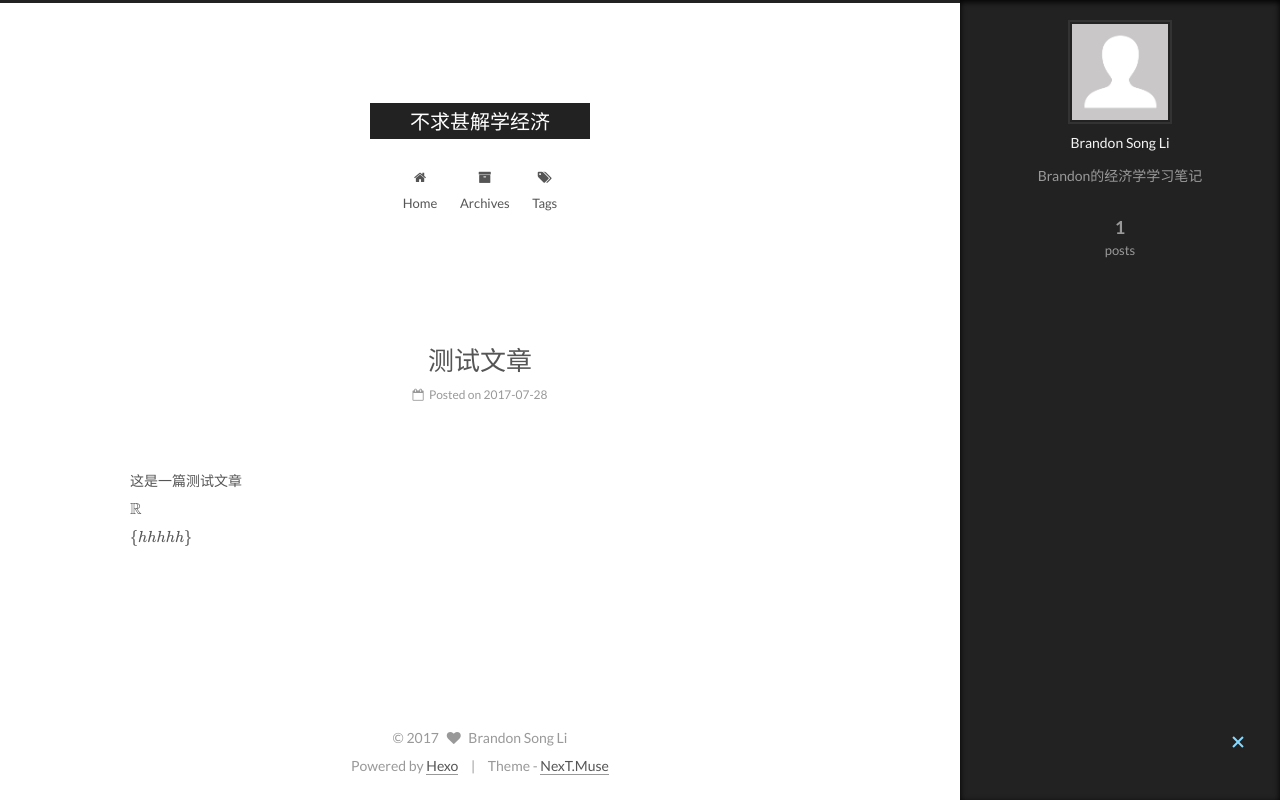
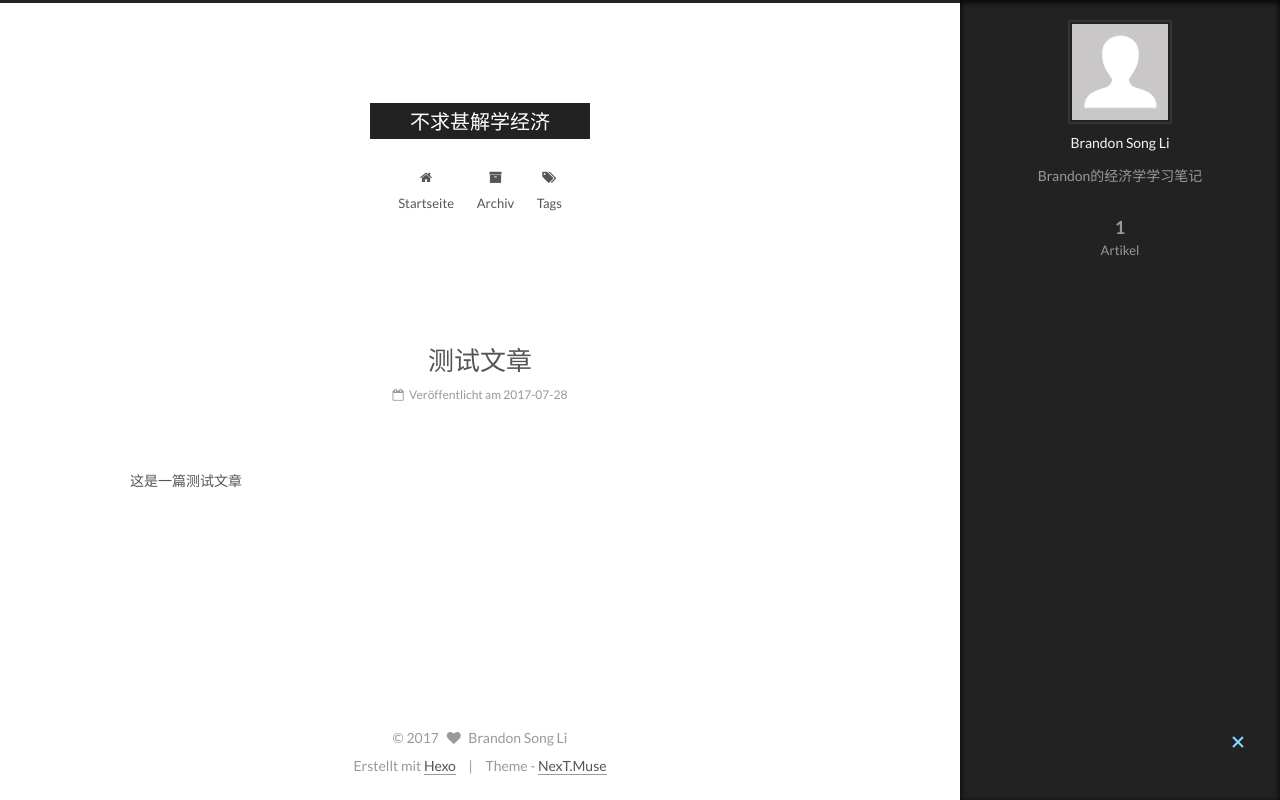
Before and after one commit to BrandonSLi/-, a plain HTML site: page 2017/07/28/testing/index.html in a window 1280 px wide. Both pictures are taken after a click on the element 1238 px from the left and 743 px from the top of the page. Drawn offline with nearby package versions, Linux system fonts and the light colour scheme; some packages are replaced by stand-ins of ours.

Commit message:
Site updated: 2017-07-28 02:40:34

```diff
--- a/2017/07/28/testing/index.html
+++ b/2017/07/28/testing/index.html
@@ -87,17 +87,17 @@
 
 
 
-<meta name="description" content="这是一篇测试文章$\mathbb R$$\left\{hhhhh \right\}$">
+<meta name="description" content="这是一篇测试文章">
 <meta property="og:type" content="article">
 <meta property="og:title" content="测试文章">
 <meta property="og:url" content="http://yoursite.com/2017/07/28/testing/index.html">
 <meta property="og:site_name" content="不求甚解学经济">
-<meta property="og:description" content="这是一篇测试文章$\mathbb R$$\left\{hhhhh \right\}$">
+<meta property="og:description" content="这是一篇测试文章">
 <meta property="og:locale" content="zh-CN">
-<meta property="og:updated_time" content="2017-07-27T17:39:31.707Z">
+<meta property="og:updated_time" content="2017-07-27T18:39:43.492Z">
 <meta name="twitter:card" content="summary">
 <meta name="twitter:title" content="测试文章">
-<meta name="twitter:description" content="这是一篇测试文章$\mathbb R$$\left\{hhhhh \right\}$">
+<meta name="twitter:description" content="这是一篇测试文章">
 
 
 
@@ -197,7 +197,7 @@
 
               <i class="menu-item-icon fa fa-fw fa-home"></i> <br />
 
-            Home
+            Startseite
           </a>
         </li>
 
@@ -207,7 +207,7 @@
 
               <i class="menu-item-icon fa fa-fw fa-archive"></i> <br />
 
-            Archives
+            Archiv
           </a>
         </li>
 
@@ -284,7 +284,7 @@
                 <i class="fa fa-calendar-o"></i>
               </span>
 
-                <span class="post-meta-item-text">Posted on</span>
+                <span class="post-meta-item-text">Veröffentlicht am</span>
 
               <time title="Post created" itemprop="dateCreated datePublished" datetime="2017-07-28T00:05:25+08:00">
                 2017-07-28
@@ -322,7 +322,7 @@
 
 
 
-        <p>这是一篇测试文章<br>$\mathbb R$<br>$\left\{hhhhh \right\}$</p>
+        <p>这是一篇测试文章</p>
 
 
     </div>
@@ -415,7 +415,7 @@
             <div class="site-state-item site-state-posts">
               <a href="/archives">
                 <span class="site-state-item-count">1</span>
-                <span class="site-state-item-name">posts</span>
+                <span class="site-state-item-name">Artikel</span>
               </a>
             </div>
 
@@ -469,7 +469,7 @@
 
 
 <div class="powered-by">
-  Powered by <a class="theme-link" href="https://hexo.io">Hexo</a>
+  Erstellt mit  <a class="theme-link" href="https://hexo.io">Hexo</a>
 </div>
 
 <div class="theme-info">
--- a/css/main.css
+++ b/css/main.css
@@ -1684,7 +1684,7 @@ pre .javascript .function {
   width: 4px;
   height: 4px;
   border-radius: 50%;
-  background: #f5ff6c;
+  background: #0ff;
 }
 .links-of-blogroll {
   font-size: 13px;
```
Also changed, not shown: archives/2017/07/index.html (+6 -6 lines), archives/2017/index.html (+6 -6 lines), archives/index.html (+6 -6 lines), index.html (+6 -6 lines).
